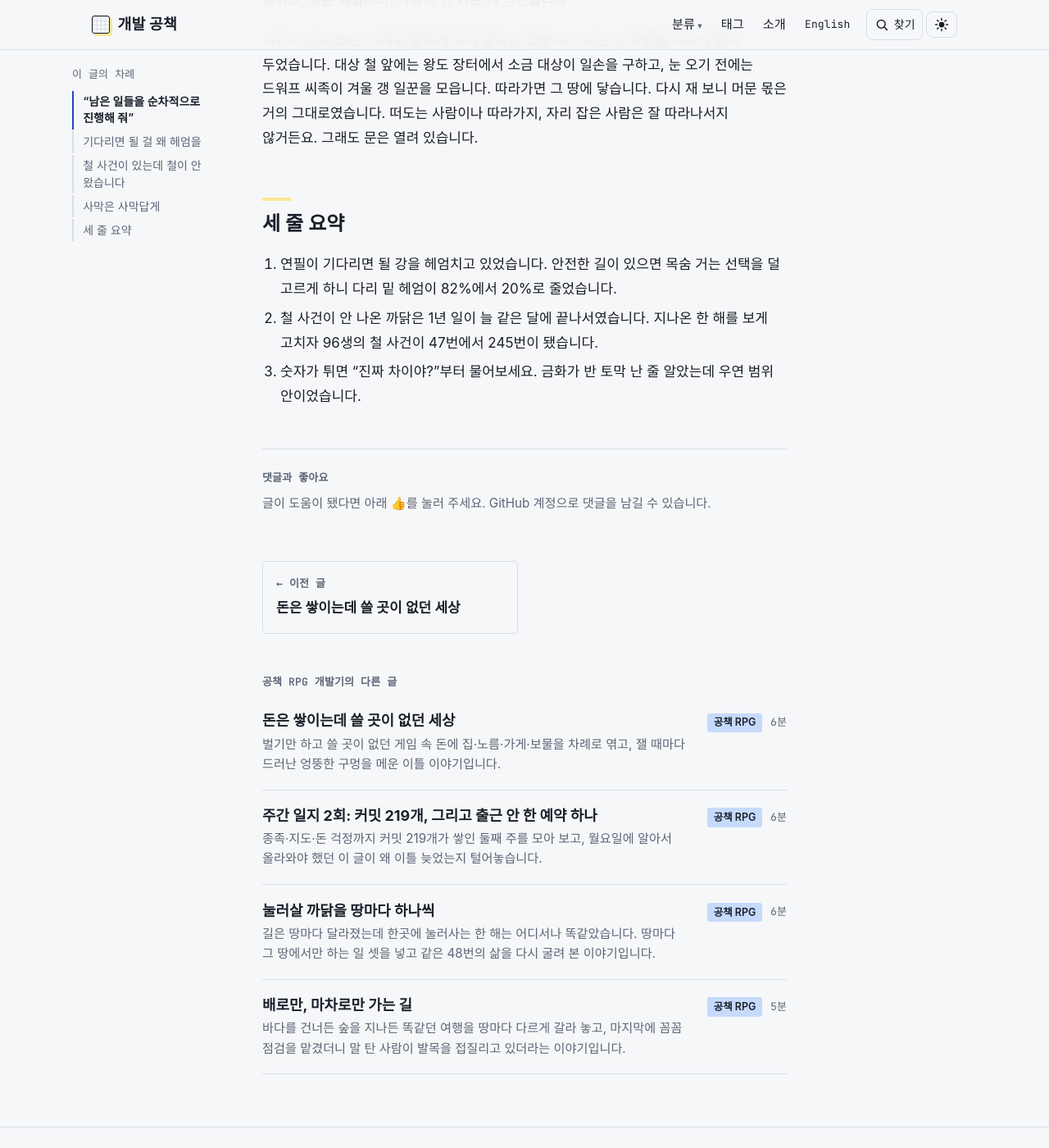
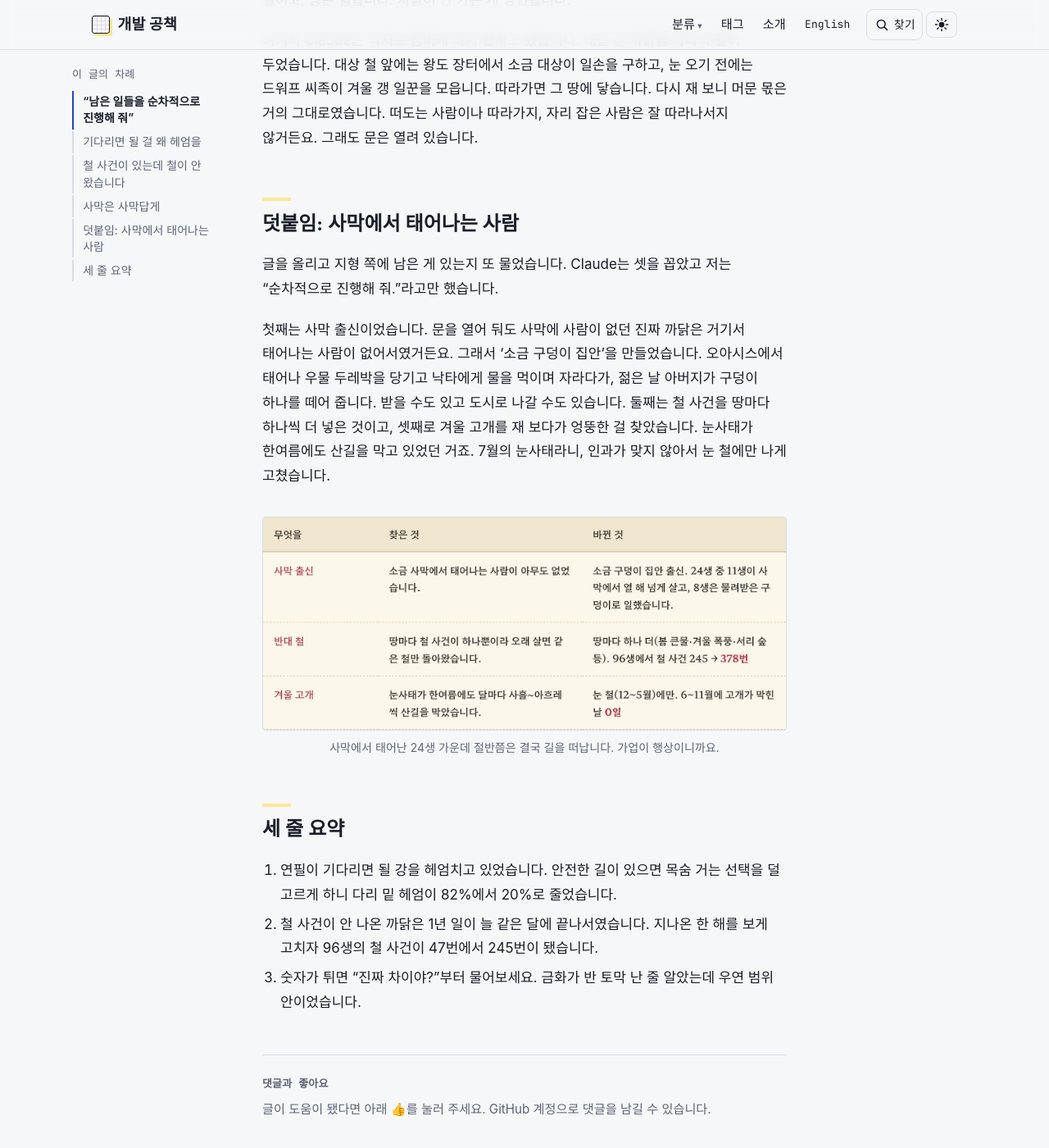
Before and after one commit to wh209302/wh209302.github.io, a Jekyll site: the page built from _posts/2026-11-05-seasons.md, in a window 1280 px wide and 1400 px high, scrolled down 3097 px. Shown: the whole window at 82% size. Built offline with Jekyll 4.4.1, drawn with Linux system fonts in a browser that asks for light colours; some web fonts are replaced; comment, search, counter and statistics services are not loaded.

Commit message:
철 글에 덧붙임: 사막 출신·반대 철·여름 눈사태
Co-Authored-By: Claude Opus 5.5 <noreply@anthropic.com>
Claude-Session: https://claude.ai/code/session_01LdZGhUYk1i5aSPcsScVabM

```diff
--- a/_posts/2026-11-05-seasons.md
+++ b/_posts/2026-11-05-seasons.md
@@ -44,6 +44,14 @@ Claude가 찾은 까닭은 달력에 있었습니다. 어른의 사건은 하던
 
 여기서 Claude는 억지로 붐비게 하지 말자고 했습니다. 대신 갈 까닭을 하나씩 열어 두었습니다. 대상 철 앞에는 왕도 장터에서 소금 대상이 일손을 구하고, 눈 오기 전에는 드워프 씨족이 겨울 갱 일꾼을 모읍니다. 따라가면 그 땅에 닿습니다. 다시 재 보니 머문 몫은 거의 그대로였습니다. 떠도는 사람이나 따라가지, 자리 잡은 사람은 잘 따라나서지 않거든요. 그래도 문은 열려 있습니다.
 
+## 덧붙임: 사막에서 태어나는 사람
+
+글을 올리고 지형 쪽에 남은 게 있는지 또 물었습니다. Claude는 셋을 꼽았고 저는 "순차적으로 진행해 줘."라고만 했습니다.
+
+첫째는 사막 출신이었습니다. 문을 열어 둬도 사막에 사람이 없던 진짜 까닭은 거기서 태어나는 사람이 없어서였거든요. 그래서 '소금 구덩이 집안'을 만들었습니다. 오아시스에서 태어나 우물 두레박을 당기고 낙타에게 물을 먹이며 자라다가, 젊은 날 아버지가 구덩이 하나를 떼어 줍니다. 받을 수도 있고 도시로 나갈 수도 있습니다. 둘째는 철 사건을 땅마다 하나씩 더 넣은 것이고, 셋째로 겨울 고개를 재 보다가 엉뚱한 걸 찾았습니다. 눈사태가 한여름에도 산길을 막고 있었던 거죠. 7월의 눈사태라니, 인과가 맞지 않아서 눈 철에만 나게 고쳤습니다.
+
+<figure><img src="/assets/img/posts/seasons/more.webp" alt="사막 출신, 반대 철, 겨울 고개 세 가지를 찾은 것과 바뀐 것으로 정리한 표" loading="lazy"><figcaption>사막에서 태어난 24생 가운데 절반쯤은 결국 길을 떠납니다. 가업이 행상이니까요.</figcaption></figure>
+
 ## 세 줄 요약
 
 1. 연필이 기다리면 될 강을 헤엄치고 있었습니다. 안전한 길이 있으면 목숨 거는 선택을 덜 고르게 하니 다리 밑 헤엄이 82%에서 20%로 줄었습니다.
```
Also changed, not shown: en/_posts/2026-11-05-seasons.md (+8 -0 lines), assets/img/posts/seasons/more-en.webp (added), assets/img/posts/seasons/more.webp (added).
